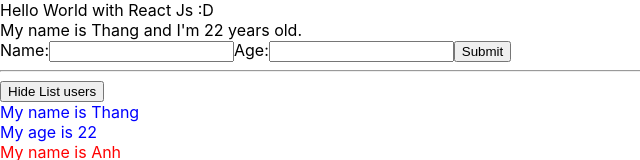
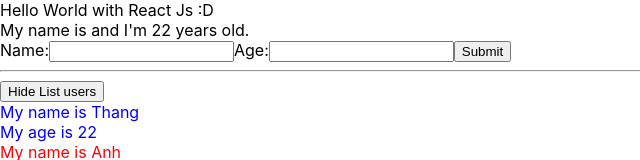
Before and after one commit to thanqphan/quiz-mgnt, a React (Create React App) app: page / in a window 1280 px wide. Shown: the top 160 px of the page, without its empty margins (0-640 px from the left). Built offline with nearby package versions, Linux system fonts and the light colour scheme.

Commit message:
[MyComponent|26]: Function as Props - có thể func=props

```diff
--- a/src/components/UserInfor.js
+++ b/src/components/AddUserInfor.js
@@ -1,15 +1,19 @@
 import React from "react";
 
-class UserInfor extends React.Component {
+class AddUserInfor extends React.Component {
   state = {
-    name: "Thang",
+    name: "",
     age: 22,
     address: "Thu Duc",
   };
 
   handleOnSubmitEvent = (event) => {
     event.preventDefault();
-    console.log(this.state);
+    this.props.handleAddUserEvent({
+      id: Math.floor(Math.random() * 100 + 1) + "-random",
+      name: this.state.name,
+      age: this.state.age,
+    });
   };
   handleOnChangeEvent = (event) => {
     console.log(event.target.value);
@@ -46,4 +50,4 @@ class UserInfor extends React.Component {
   }
 }
 
-export default UserInfor;
+export default AddUserInfor;
--- a/src/components/MyComponent.js
+++ b/src/components/MyComponent.js
@@ -2,7 +2,7 @@
 //function components
 
 import React from "react";
-import UserInfor from "./UserInfor";
+import AddUserInfor from "./AddUserInfor";
 import DisplayInfor from "./DisplayInfor";
 
 class MyComponent extends React.Component {
@@ -14,10 +14,16 @@ class MyComponent extends React.Component {
       { id: 4, name: "Louis", age: 27 },
     ],
   };
+
+  handleAddUserEvent = (object) => {
+    this.setState((this.state.listUsers = [object, ...this.state.listUsers]));
+  };
   render() {
     return (
       <div>
-        <UserInfor></UserInfor>
+        <AddUserInfor
+          handleAddUserEvent={this.handleAddUserEvent}
+        ></AddUserInfor>
         <hr />
         <DisplayInfor listUsers={this.state.listUsers}></DisplayInfor>
       </div>
```
